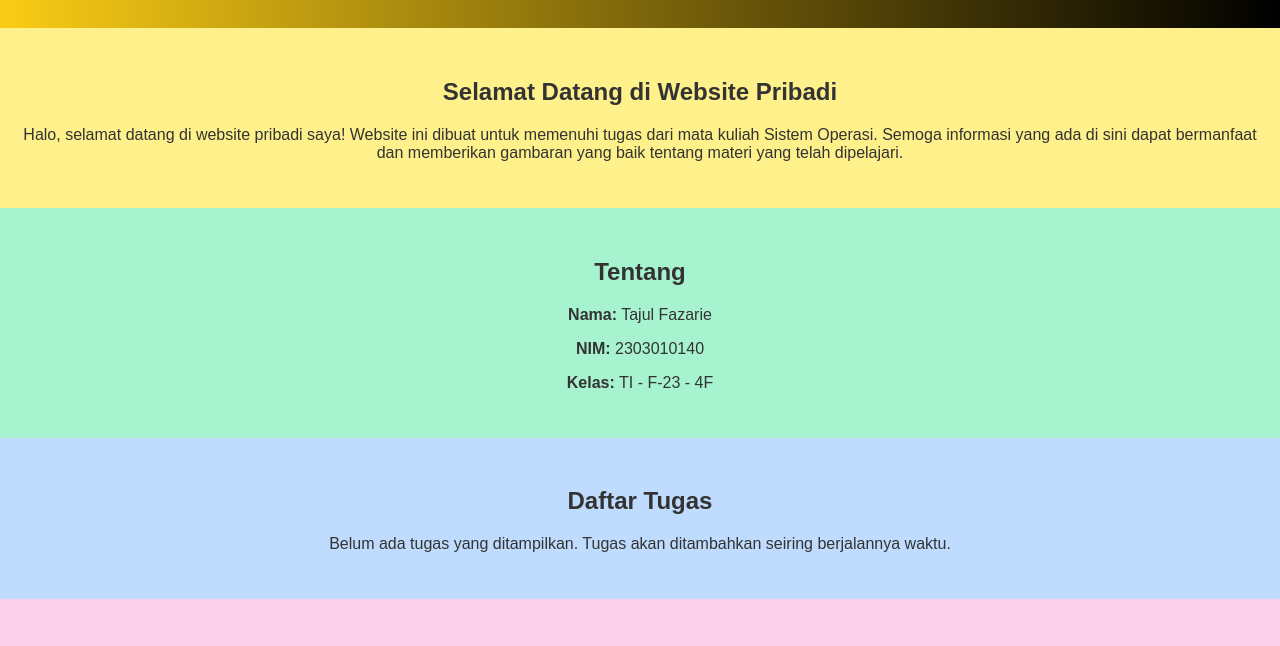
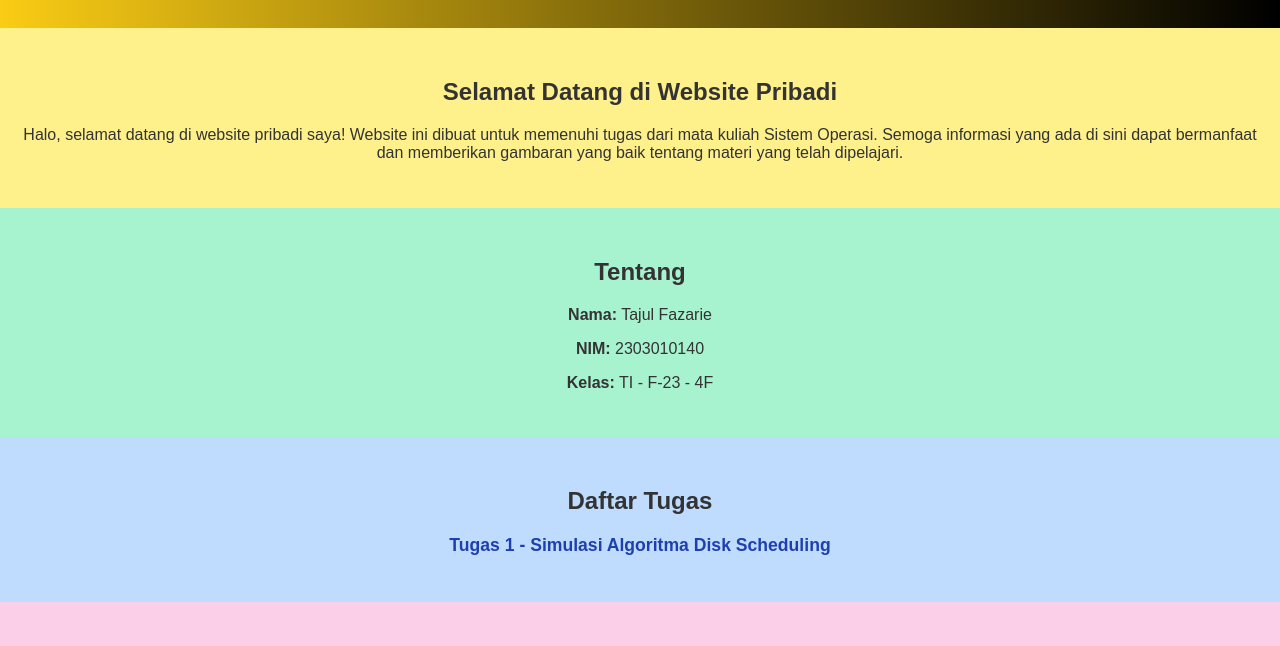
Before and after one commit to TajulFazarie/Tajul.github.io, a plain HTML site: page index.html in a window 1280 px wide. Shown: the part 120-766 px from the top of the page. Drawn offline with Linux system fonts and the light colour scheme.

Commit message:
Update index.html

```diff
--- a/index.html
+++ b/index.html
@@ -64,6 +64,17 @@
             color: white;
             padding: 15px;
         }
+
+        .tugas-link {
+            text-decoration: none;
+            font-weight: bold;
+            color: #1e40af;
+            font-size: 1.1em;
+        }
+
+        .tugas-link:hover {
+            color: #000;
+        }
     </style>
 </head>
 <body>
@@ -95,7 +106,9 @@
 
         <section id="tugas" class="section-tugas">
             <h2>Daftar Tugas</h2>
-            <p>Belum ada tugas yang ditampilkan. Tugas akan ditambahkan seiring berjalannya waktu.</p>
+            <ul style="list-style-type: none; padding: 0;">
+                <li><a class="tugas-link" href="tugas1.html" target="_blank">Tugas 1 - Simulasi Algoritma Disk Scheduling</a></li>
+            </ul>
         </section>
 
         <section id="kontak" class="section-kontak">
```
